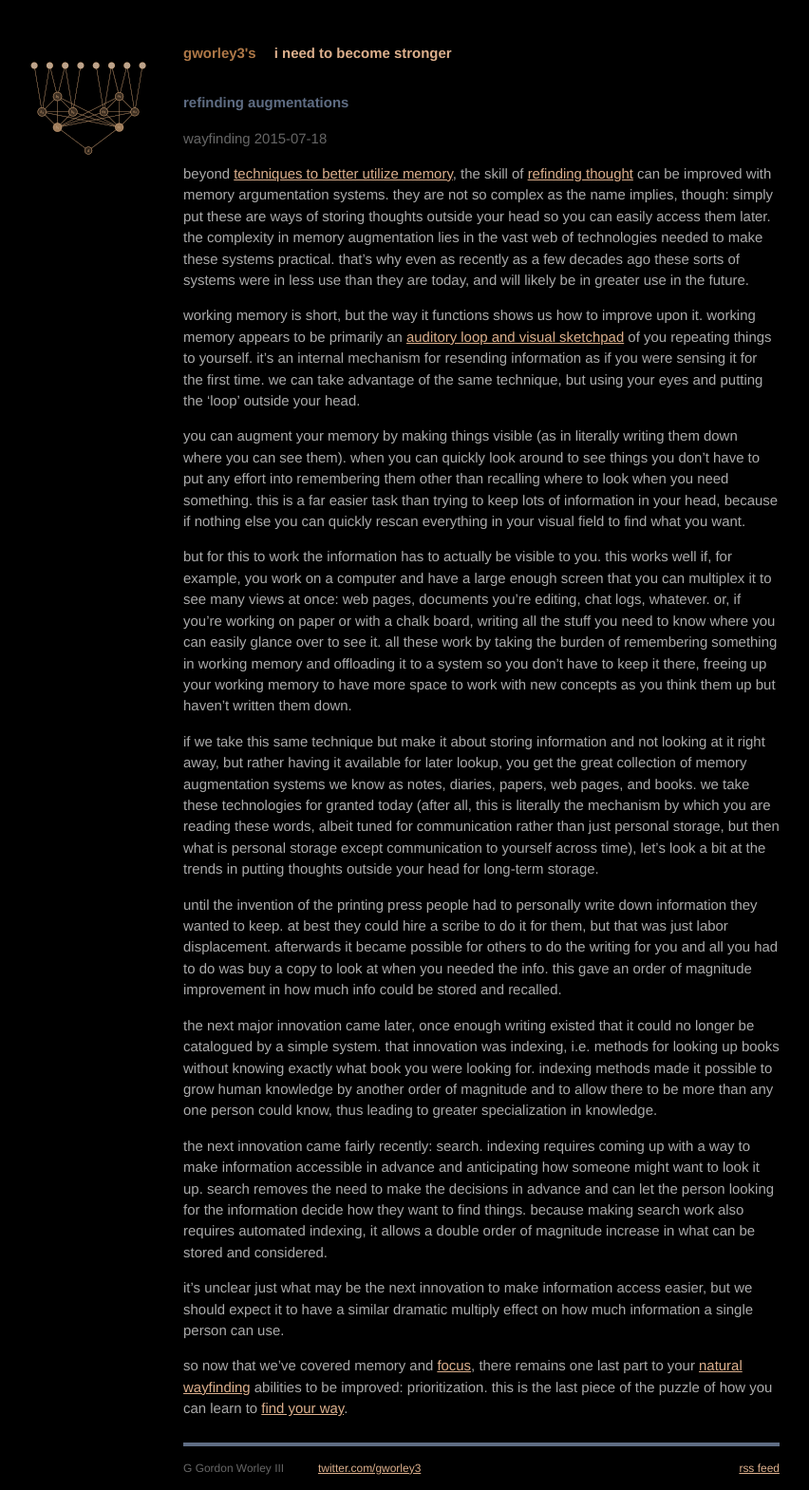
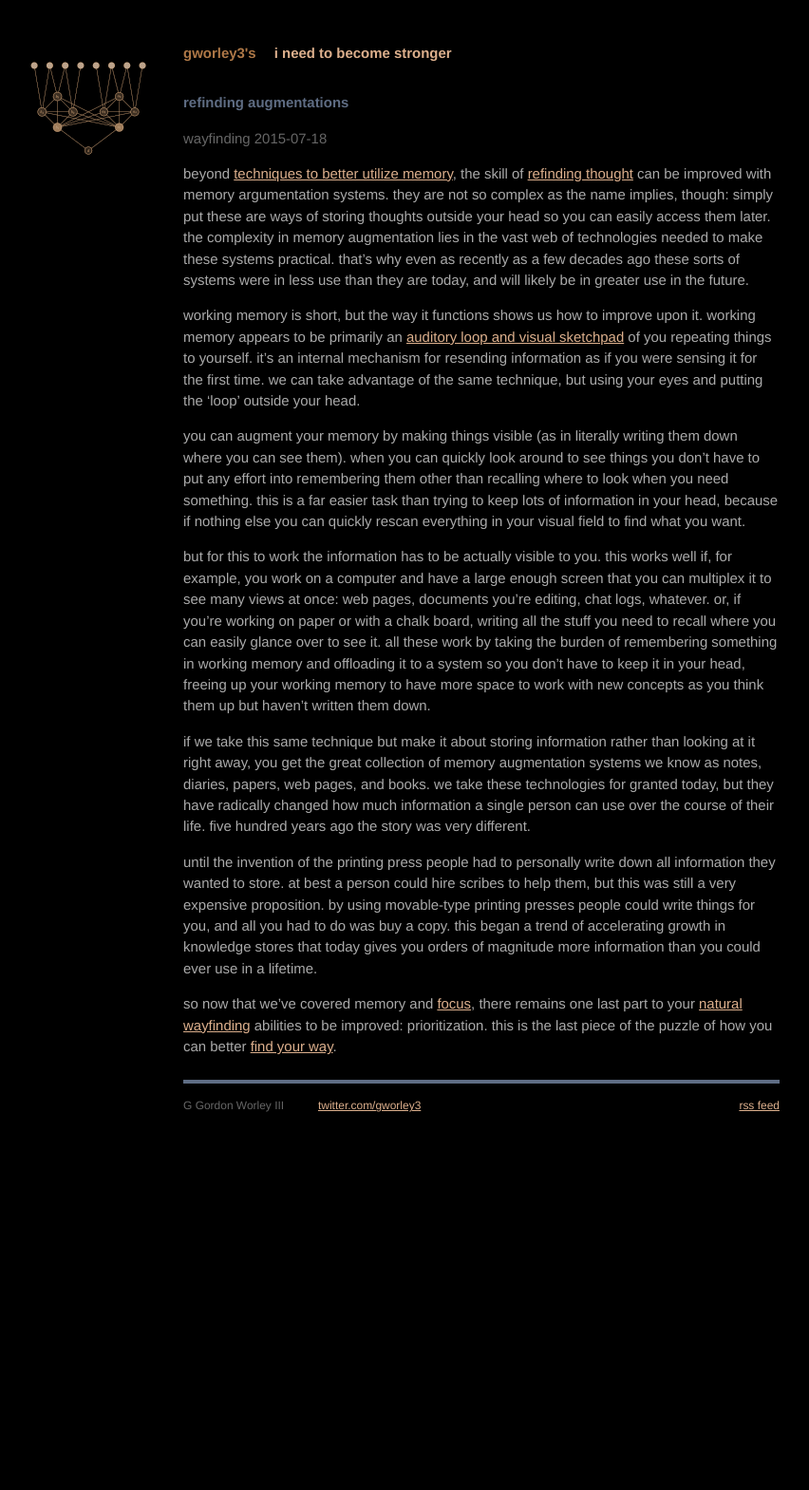
Before and after one commit to gworley3/gworley3.github.io, a Jekyll site: the page built from _posts/2015-07-18-refinding-augmentations.markdown, in a window 1280 px wide. Shown: the whole page at 95% size, without its empty margins (133-985 px from the left). Built offline with Jekyll 4.4.1, drawn with Linux system fonts in a browser that asks for light colours; Markdown is read by kramdown in place of the engine named in the settings; after the commit the page ends 1188 px from its top, so only the background shows below that.

Commit message:
finding augmentations

```diff
--- a/_posts/2015-07-18-refinding-augmentations.markdown
+++ b/_posts/2015-07-18-refinding-augmentations.markdown
@@ -13,16 +13,10 @@ working memory is short, but the way it functions shows us how to improve upon i
 
 you can augment your memory by making things visible (as in literally writing them down where you can see them). when you can quickly look around to see things you don't have to put any effort into remembering them other than recalling where to look when you need something. this is a far easier task than trying to keep lots of information in your head, because if nothing else you can quickly rescan everything in your visual field to find what you want.
 
-but for this to work the information has to actually be visible to you. this works well if, for example, you work on a computer and have a large enough screen that you can multiplex it to see many views at once: web pages, documents you're editing, chat logs, whatever. or, if you're working on paper or with a chalk board, writing all the stuff you need to know where you can easily glance over to see it. all these work by taking the burden of remembering something in working memory and offloading it to a system so you don't have to keep it there, freeing up your working memory to have more space to work with new concepts as you think them up but haven't written them down.
+but for this to work the information has to be actually visible to you. this works well if, for example, you work on a computer and have a large enough screen that you can multiplex it to see many views at once: web pages, documents you're editing, chat logs, whatever. or, if you're working on paper or with a chalk board, writing all the stuff you need to recall where you can easily glance over to see it. all these work by taking the burden of remembering something in working memory and offloading it to a system so you don't have to keep it in your head, freeing up your working memory to have more space to work with new concepts as you think them up but haven't written them down.
 
-if we take this same technique but make it about storing information and not looking at it right away, but rather having it available for later lookup, you get the great collection of memory augmentation systems we know as notes, diaries, papers, web pages, and books. we take these technologies for granted today (after all, this is literally the mechanism by which you are reading these words, albeit tuned for communication rather than just personal storage, but then what is personal storage except communication to yourself across time), let's look a bit at the trends in putting thoughts outside your head for long-term storage.
+if we take this same technique but make it about storing information rather than looking at it right away, you get the great collection of memory augmentation systems we know as notes, diaries, papers, web pages, and books. we take these technologies for granted today, but they have radically changed how much information a single person can use over the course of their life. five hundred years ago the story was very different.
 
-until the invention of the printing press people had to personally write down information they wanted to keep. at best they could hire a scribe to do it for them, but that was just labor displacement. afterwards it became possible for others to do the writing for you and all you had to do was buy a copy to look at when you needed the info. this gave an order of magnitude improvement in how much info could be stored and recalled.
+until the invention of the printing press people had to personally write down all information they wanted to store. at best a person could hire scribes to help them, but this was still a very expensive proposition. by using movable-type printing presses people could write things for you, and all you had to do was buy a copy. this began a trend of accelerating growth in knowledge stores that today gives you orders of magnitude more information than you could ever use in a lifetime.
 
-the next major innovation came later, once enough writing existed that it could no longer be catalogued by a simple system. that innovation was indexing, i.e. methods for looking up books without knowing exactly what book you were looking for. indexing methods made it possible to grow human knowledge by another order of magnitude and to allow there to be more than any one person could know, thus leading to greater specialization in knowledge.
-
-the next innovation came fairly recently: search. indexing requires coming up with a way to make information accessible in advance and anticipating how someone might want to look it up. search removes the need to make the decisions in advance and can let the person looking for the information decide how they want to find things. because making search work also requires automated indexing, it allows a double order of magnitude increase in what can be stored and considered.
-
-it's unclear just what may be the next innovation to make information access easier, but we should expect it to have a similar dramatic multiply effect on how much information a single person can use.
-
-so now that we've covered memory and [focus](/wayfinding/finding-focus.html), there remains one last part to your [natural wayfinding](/wayfinding/natural-wayfinding.html) abilities to be improved: prioritization. this is the last piece of the puzzle of how you can learn to [find your way](/wayfinding/finding-your-way.html).
+so now that we've covered memory and [focus](/wayfinding/finding-focus.html), there remains one last part to your [natural wayfinding](/wayfinding/natural-wayfinding.html) abilities to be improved: prioritization. this is the last piece of the puzzle of how you can better [find your way](/wayfinding/finding-your-way.html).
```
